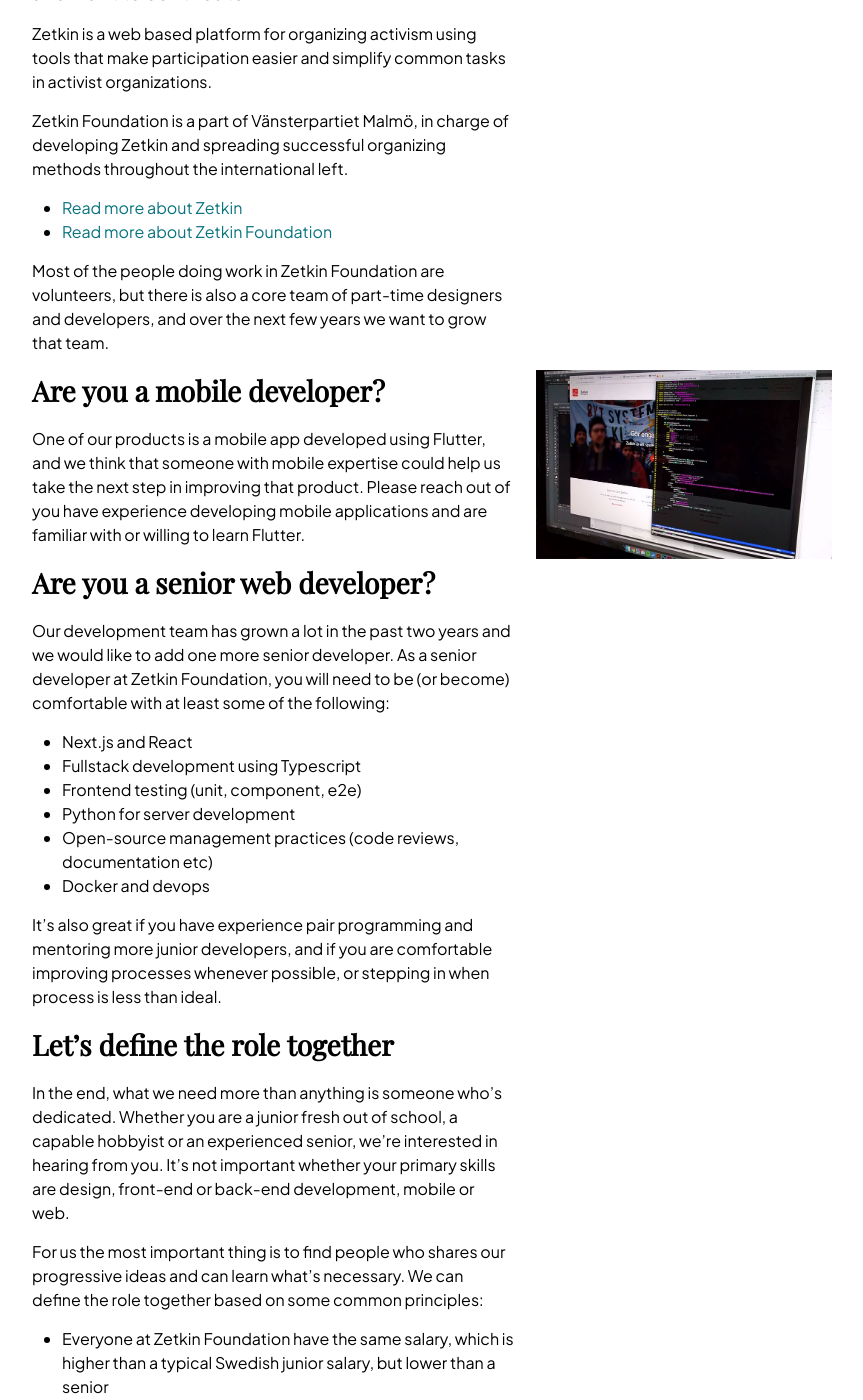
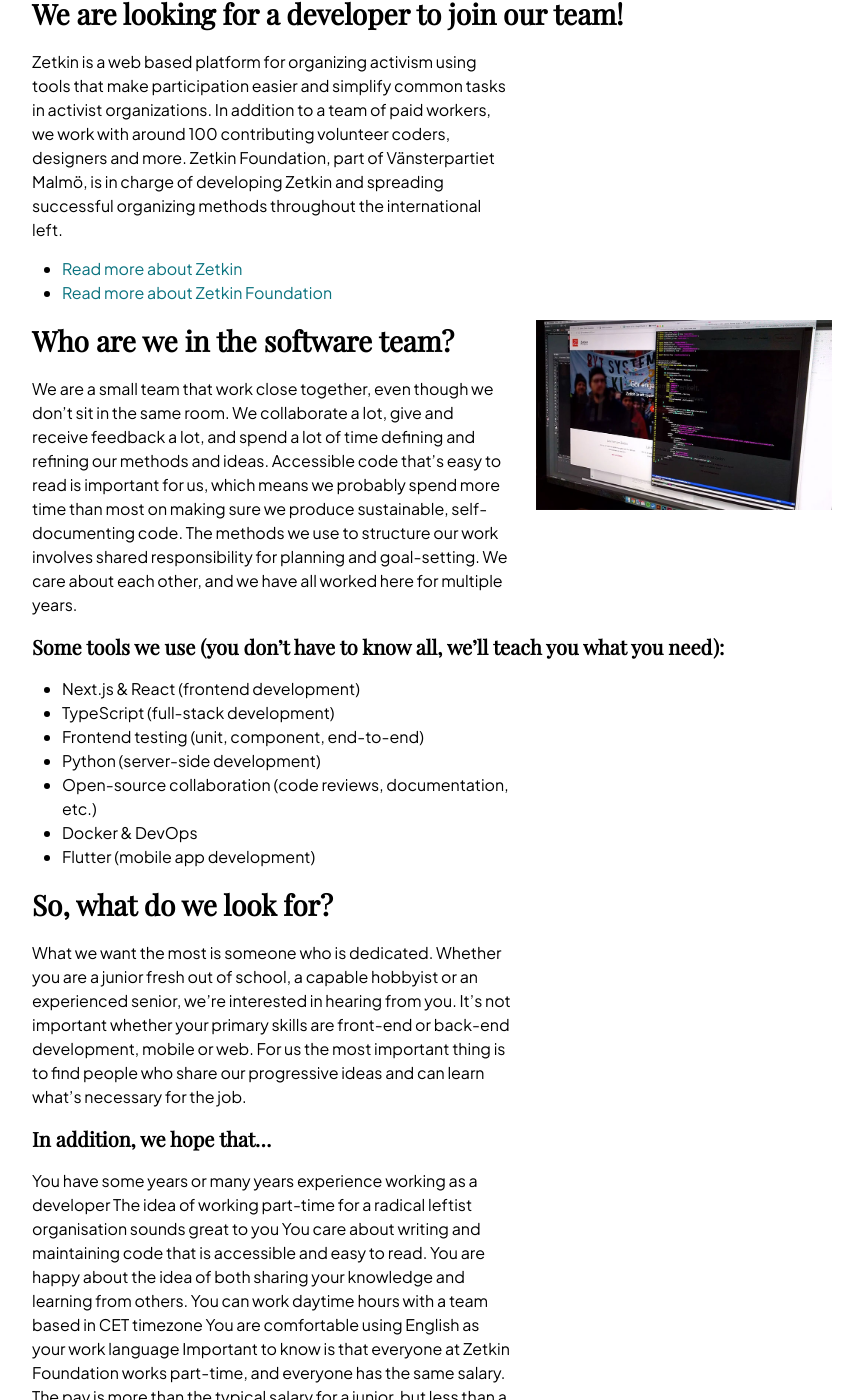
Before and after one commit to zetkin/zetkin.org, a Jekyll site: the page built from en/contribute/jobs/index.md, in a window 1280 px wide and 1400 px high, scrolled down 274 px. Shown: the whole window, without its empty margins (208-1071 px from the left). Built offline with Jekyll 4.4.1, drawn with Linux system fonts in a browser that asks for light colours; some of the changed text lies outside the part shown.

Commit message:
Update english page about jobs

```diff
--- a/en/contribute/jobs/index.md
+++ b/en/contribute/jobs/index.md
@@ -5,71 +5,46 @@
 title: Work with Zetkin
 header: Work for Zetkin Foundation
 kicker: |
-    We are always looking to grow our team of people that believe in the Zetkin
-    project and want to contribute.
+  We are looking for a developer to join our team!
 ---
 
-Zetkin is a web based platform for organizing activism using tools that make
-participation easier and simplify common tasks in activist organizations.
+## We are looking for a developer to join our team!
 
-Zetkin Foundation is a part of Vänsterpartiet Malmö, in charge of developing
-Zetkin and spreading successful organizing methods throughout the international
-left.
+Zetkin is a web based platform for organizing activism using tools that make participation easier and simplify common tasks in activist organizations. In addition to a team of paid workers, we work with around 100 contributing volunteer coders, designers and more. Zetkin Foundation, part of Vänsterpartiet Malmö, is in charge of developing Zetkin and spreading successful organizing methods throughout the international left.
 
-* [Read more about Zetkin](/en/zetkin)
-* [Read more about Zetkin Foundation](/en/foundation)
-
-Most of the people doing work in Zetkin Foundation are volunteers, but there is
-also a core team of part-time designers and developers, and over the next few
-years we want to grow that team.
+- [Read more about Zetkin](/en/zetkin)
+- [Read more about Zetkin Foundation](/en/foundation)
 
 <figure markdown="1">
 ![Code](./kod.jpg)
 </figure>
 
-## Are you a mobile developer?
-One of our products is a mobile app developed using Flutter, and we think that
-someone with mobile expertise could help us take the next step in improving
-that product. Please reach out of you have experience developing mobile
-applications and are familiar with or willing to learn Flutter.
+## Who are we in the software team?
 
-## Are you a senior web developer?
-Our development team has grown a lot in the past two years and we would like
-to add one more senior developer. As a senior developer at Zetkin Foundation,
-you will need to be (or become) comfortable with at least some of the following:
+We are a small team that work close together, even though we don’t sit in the same room. We collaborate a lot, give and receive feedback a lot, and spend a lot of time defining and refining our methods and ideas. Accessible code that's easy to read is important for us, which means we probably spend more time than most on making sure we produce sustainable, self-documenting code. The methods we use to structure our work involves shared responsibility for planning and goal-setting. We care about each other, and we have all worked here for multiple years.
 
-* Next.js and React
-* Fullstack development using Typescript
-* Frontend testing (unit, component, e2e)
-* Python for server development
-* Open-source management practices (code reviews, documentation etc)
-* Docker and devops
+### Some tools we use (you don't have to know all, we'll teach you what you need):
 
-It's also great if you have experience pair programming and mentoring more
-junior developers, and if you are comfortable improving processes whenever
-possible, or stepping in when process is less than ideal.
+- Next.js & React (frontend development)
+- TypeScript (full-stack development)
+- Frontend testing (unit, component, end-to-end)
+- Python (server-side development)
+- Open-source collaboration (code reviews, documentation, etc.)
+- Docker & DevOps
+- Flutter (mobile app development)
 
-## Let's define the role together
-In the end, what we need more than anything is someone who's dedicated. Whether
-you are a junior fresh out of school, a capable hobbyist or an experienced
-senior, we're interested in hearing from you. It's not important whether your
-primary skills are design, front-end or back-end development, mobile or web.
+## So, what do we look for?
 
-For us the most important thing is to find people who shares our progressive
-ideas and can learn what's necessary. We can define the role together based on
-some common principles:
+What we want the most is someone who is dedicated. Whether you are a junior fresh out of school, a capable hobbyist or an experienced senior, we’re interested in hearing from you. It’s not important whether your primary skills are front-end or back-end development, mobile or web. For us the most important thing is to find people who share our progressive ideas and can learn what’s necessary for the job.
 
-* Everyone at Zetkin Foundation have the same salary, which is higher than a
-  typical Swedish junior salary, but lower than a senior
-* Everyone at Zetkin Foundation work part-time
-* We have a distributed team who works mostly remotely, and our working
-  language is English
+### In addition, we hope that...
 
-Please get in touch if you want to contribute to empowering progressive
-organizations. Send us an e-mail at [info@zetkin.org](mailto:info@zetkin.org).
+You have some years or many years experience working as a developer
+The idea of working part-time for a radical leftist organisation sounds great to you
+You care about writing and maintaining code that is accessible and easy to read.
+You are happy about the idea of both sharing your knowledge and learning from others.
+You can work daytime hours with a team based in CET timezone
+You are comfortable using English as your work language
+Important to know is that everyone at Zetkin Foundation works part-time, and everyone has the same salary. The pay is more than the typical salary for a junior, but less than a typical salary for a senior.
 
-## Contribute some other way?
-If the listings above are a bad fit, but you still want to contribute to Zetkin,
-please let us know! There is always room for more volunteers, regardless of
-what your skills and preferences are. If you have a brand new idea, let us know!
-Get in touch at [info@zetkin.org](mailto:info@zetkin.org).
+Send your application to [info@zetkin.org](mailto:info@zetkin.org), we look forward to hearing from you!
```
